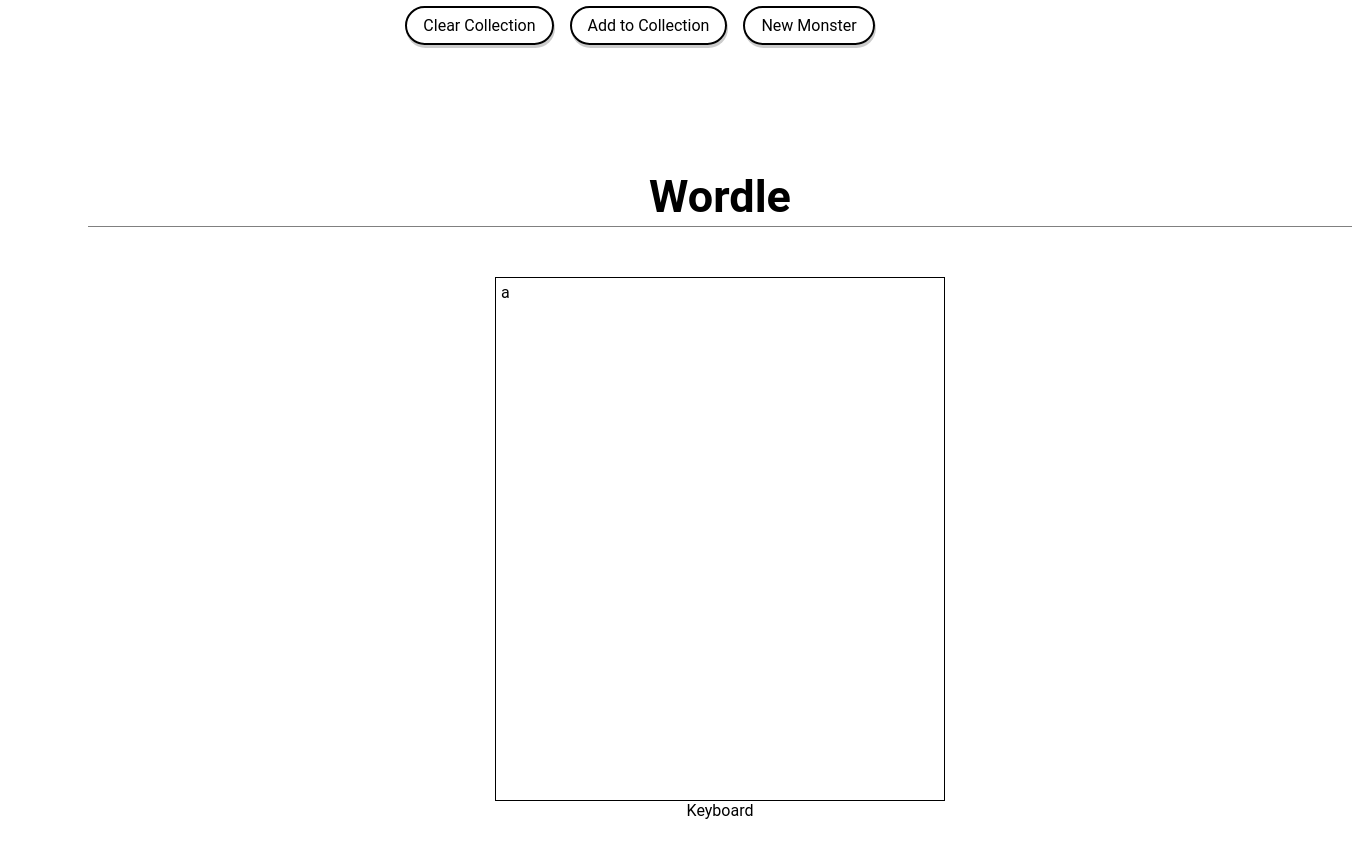
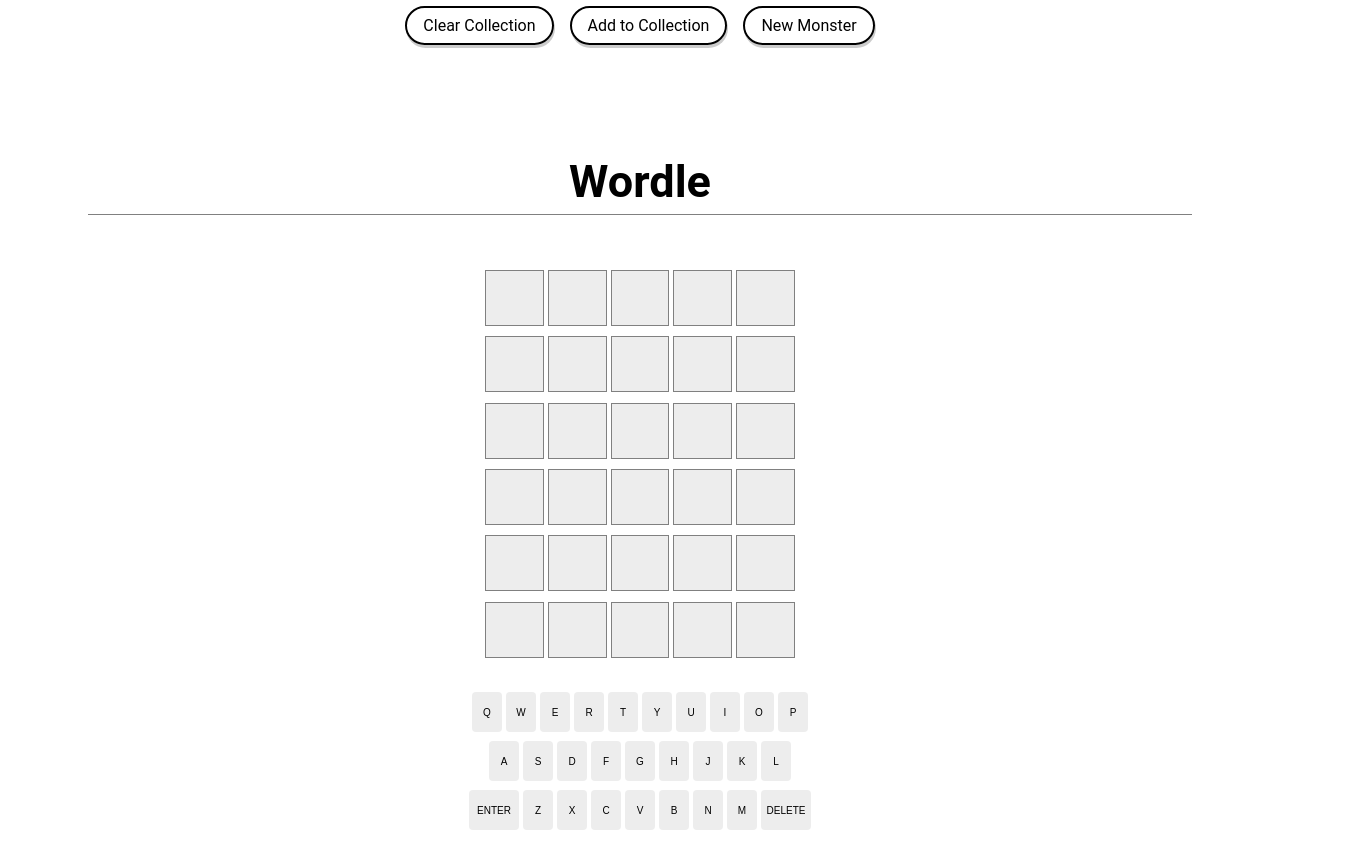
Before and after one commit to maikupero/react_sandbox, a React (Create React App) app: page / in a window 1280 px wide. Shown: the part 1520-2388 px from the top of the page, 1352 px wide, since content can reach past the window. Built offline with nearby package versions, Linux system fonts and the light colour scheme.

Commit message:
further wordle updates

```diff
--- a/src/App.css
+++ b/src/App.css
@@ -25,14 +25,6 @@
   margin: 2em;
   height: 500px;
 }
-@media only screen and (max-width: 980px) {
-  .main {
-    margin: 1em;
-  }
-  .content {
-    margin: 1em;
-  }
-}
 
 .buttons {
   padding: 1em;
@@ -55,6 +47,24 @@
   box-shadow: none;
 }
 
+/* Mobile styles */
+@media only screen and (max-width: 980px) {
+  .main {
+    margin: 1em;
+  }
+  .content {
+    margin: 1em;
+
+  }
+  .buttons {
+    padding: 0em;
+  }
+  button {
+    margin: .3em;
+    padding: .6em .6em;
+    line-height: .5;
+  }
+}
 
 /* StringMaker styles */
 #longstring, #stringlength {
--- a/src/Components/Monsters/monsters.css
+++ b/src/Components/Monsters/monsters.css
@@ -1,6 +1,6 @@
 #collection {
     width: 45%;
-    height: 400px;
+    height: 450px;
     display: flex;
     flex-wrap: wrap;
     border: solid 1px black;
@@ -9,7 +9,8 @@
 
 #collectedmonster {
     flex: 1 0 25%;
-    margin: 10px;
+    margin: auto;
+    padding: 20px;
 }
 #collectedmonster > img {
     height: 100px;
--- a/src/Components/Wordle/Components/Board.jsx
+++ b/src/Components/Wordle/Components/Board.jsx
@@ -1,16 +1,51 @@
-import { useState, React } from 'react';
-import { boardDefault } from '../boardhelper';
+import { React } from 'react';
+import Letter from './Letter';
 
 function Board() {
-	const [board, setBoard] = useState(boardDefault);
   return (
     <div className='board'>
-			<div className="row">a </div>
-			<div className="row"> </div>
-			<div className="row"> </div>
-			<div className="row"> </div>
-			<div className="row"> </div>
-			<div className="row"> </div>
+			<div className="row">
+				<Letter letterPos={0} attemptVal={0}/>
+				<Letter letterPos={1} attemptVal={0}/>
+				<Letter letterPos={2} attemptVal={0}/>
+				<Letter letterPos={3} attemptVal={0}/>
+				<Letter letterPos={4} attemptVal={0}/>
+			</div>
+			<div className="row">
+				<Letter letterPos={0} attemptVal={1}/>
+				<Letter letterPos={1} attemptVal={1}/>
+				<Letter letterPos={2} attemptVal={1}/>
+				<Letter letterPos={3} attemptVal={1}/>
+				<Letter letterPos={4} attemptVal={1}/>
+			</div>
+			<div className="row">
+				<Letter letterPos={0} attemptVal={2}/>
+				<Letter letterPos={1} attemptVal={2}/>
+				<Letter letterPos={2} attemptVal={2}/>
+				<Letter letterPos={3} attemptVal={2}/>
+				<Letter letterPos={4} attemptVal={2}/>
+			</div>
+			<div className="row">
+				<Letter letterPos={0} attemptVal={3}/>
+				<Letter letterPos={1} attemptVal={3}/>
+				<Letter letterPos={2} attemptVal={3}/>
+				<Letter letterPos={3} attemptVal={3}/>
+				<Letter letterPos={4} attemptVal={3}/>
+			</div>
+			<div className="row">
+				<Letter letterPos={0} attemptVal={4}/>
+				<Letter letterPos={1} attemptVal={4}/>
+				<Letter letterPos={2} attemptVal={4}/>
+				<Letter letterPos={3} attemptVal={4}/>
+				<Letter letterPos={4} attemptVal={4}/>
+			</div>
+			<div className="row">
+				<Letter letterPos={0} attemptVal={5}/>
+				<Letter letterPos={1} attemptVal={5}/>
+				<Letter letterPos={2} attemptVal={5}/>
+				<Letter letterPos={3} attemptVal={5}/>
+				<Letter letterPos={4} attemptVal={5}/>
+			</div>
 		</div>
   );
 }
--- a/src/Components/Wordle/Components/Key.jsx
+++ b/src/Components/Wordle/Components/Key.jsx
@@ -0,0 +1,26 @@
+import React, { useContext } from 'react'
+import { AppContext } from '../Wordle';
+
+function Key({ keyVal, bigKey }) {
+	const {
+		onDelete,
+		onEnter,
+		onSelectLetter
+	} = useContext(AppContext);
+
+	const selectLetter = () => {
+		if (keyVal === "ENTER") {
+			onEnter();
+		} else if (keyVal === "DELETE") {
+			onDelete();
+		}	else {
+			onSelectLetter(keyVal);
+		}
+	};
+
+  return (
+    <div className='key' id={bigKey && "big"} onClick={selectLetter}>{keyVal}</div>
+  );
+}
+
+export default Key
--- a/src/Components/Wordle/Components/Keyboard.jsx
+++ b/src/Components/Wordle/Components/Keyboard.jsx
@@ -1,8 +1,58 @@
-import React from 'react'
+import React, { useContext, useCallback, useEffect } from 'react';
+import { AppContext } from '../Wordle';
+import Key from './Key';
 
 function Keyboard() {
+	const { onEnter, onDelete, onSelectLetter } = useContext(AppContext)
+
+	const letters = ["a","b","c","d","e","f","g","h","i","j","k","l","m","n","o","p","q","r","s","t","u","v","w","x","y","z"];
+	const keys1 = ["Q","W","E","R","T","Y","U","I","O","P"];
+	const keys2 = ["A","S","D","F","G","H","J","K","L"];
+	const keys3 = ["Z","X","C","V","B","N","M",];
+
+	// Prevents reupdating everything unnecessarily.
+	const handleKeyboard = useCallback((event) => {
+		if (event.key === 'Enter') {
+			onEnter();
+		} else if (event.key === 'Backspace') {
+			onDelete();
+		} else {
+			for (let letter of letters) {
+				if (event.key === letter) {
+					onSelectLetter(letter.toUpperCase())
+				}
+			}
+		}
+	});
+
+	useEffect(() => {
+		document.addEventListener("keydown", handleKeyboard);
+
+		return () => {
+			document.removeEventListener("keydown", handleKeyboard);
+		}
+	}, [handleKeyboard]);
+
   return (
-    <div>Keyboard</div>
+    <div className='keyboard' onKeyDown={handleKeyboard}>
+			<div className="line1">
+				{keys1.map((key) => {
+					return <Key keyVal={key}/>;
+				})}
+			</div>
+			<div className="line2">
+				{keys2.map((key) => {
+					return <Key keyVal={key}/>;
+				})}
+			</div>
+			<div className="line3">
+				<Key keyVal={"ENTER"} bigKey />
+				{keys3.map((key) => {
+					return <Key keyVal={key}/>;
+				})}
+				<Key keyVal={"DELETE"} bigKey />
+			</div>
+    </div>
   )
 }
 
--- a/src/Components/Wordle/Components/Letter.jsx
+++ b/src/Components/Wordle/Components/Letter.jsx
@@ -0,0 +1,12 @@
+import React, { useContext } from 'react';
+import { AppContext } from '../Wordle';
+
+function Letter({ letterPos, attemptVal }) {
+    const { board } = useContext(AppContext)
+    const letter = board[attemptVal][letterPos];
+  return (
+    <div className='letter'>{letter}</div>
+  )
+}
+
+export default Letter
--- a/src/Components/Wordle/Wordle.jsx
+++ b/src/Components/Wordle/Wordle.jsx
@@ -1,15 +1,56 @@
 import './wordle.css';
+import { createContext, useState } from 'react';
+
 import Board from './Components/Board';
 import Keyboard from './Components/Keyboard';
+import { boardDefault } from './boardhelper';
+
+export const AppContext = createContext();
 
 export default function Wordle() {
+	const [board, setBoard] = useState(boardDefault);
+	const [currAttempt, setCurrAttempt] = useState({attempt: 0, letterPos: 0});
+
+	const correctWord = "RIGHT";
+
+	const onSelectLetter = (keyVal) => {
+		if (currAttempt.letterPos > 4) return;
+		const newBoard = [...board];
+		newBoard[currAttempt.attempt][currAttempt.letterPos] = keyVal;
+		setBoard(newBoard);
+		setCurrAttempt({ ...currAttempt, letterPos: currAttempt.letterPos + 1})
+	}
+	const onDelete = () => {
+		if (currAttempt.letterPos === 0) return;
+		const newBoard = [...board];
+		newBoard[currAttempt.attempt][currAttempt.letterPos-1] = "";
+		setBoard(newBoard);
+		setCurrAttempt({...currAttempt, letterPos: currAttempt.letterPos - 1})
+	}
+	const onEnter = () => {
+		if (currAttempt.letterPos !== 5) return;
+		setCurrAttempt({attempt: currAttempt.attempt + 1, letterPos: 0})
+	}
+
 	return (
 		<div className='main game'>
 			<nav>
 				<h1>Wordle</h1>
 			</nav>
-			<Board />
-			<Keyboard />
+			<AppContext.Provider
+				value={{
+					board,
+					setBoard,
+					currAttempt,
+					setCurrAttempt,
+					onDelete,
+					onEnter,
+					onSelectLetter,
+					correctWord
+				}}>
+				<Board />
+				<Keyboard />
+			</AppContext.Provider>
 		</div>
 	);
 };
--- a/src/Components/Wordle/wordle.css
+++ b/src/Components/Wordle/wordle.css
@@ -1,16 +1,14 @@
 .game {
-    width: 100%;
     height: calc(100vh - 170px);
     display: flex;
     align-items: center;
-    padding-top: 50px;
-    flex-direction: column;
+    flex-direction: column;;
 }
 
 .board {
-    width: 450px;
-    height: 550px;
-    border: 1px solid black;
+    width: 320px;
+    height: 400px;
+    border: 1px solid white;
     display: flex;
     flex-direction: column;
 }
@@ -19,19 +17,20 @@
     flex: 33%;
     display: flex;
     flex-direction: row;
-    margin: 5px;
+    margin: 2px;
 }
 
 .letter {
     flex: 33%;
-    height: 100%;
+    height: 90%;
     border: 1px solid grey;
-    margin: 5px;
+    margin: 2px;
     display: grid;
     place-items: center;
-    font-size: 30px;
+    font-size: 25px;
     font-weight: bolder;
-    color: white;
+    background-color: rgb(237, 237, 237);
+    color: black;
     font-family: Arial, Helvetica, sans-serif;
 }
 
@@ -49,8 +48,8 @@
 
 .keyboard {
     width: 700px;
-    height: 300px;
-    margin-top: 60px;
+    height: 100px;
+    margin-top: 20px;
 }
 
 .line1 {
@@ -73,25 +72,25 @@
     display: flex;
     flex-direction: row;
     justify-content: center;
-    margin: 5px;
+    margin: 2px;
 }
 
 .key {
-    width: 50px;
-    height: 70px;
-    margin: 5px;
+    width: 30px;
+    height: 40px;
+    margin: 2px;
     border-radius: 4px;
     display: grid;
     place-items: center;
-    font-size: 20px;
-    background-color: grey;
-    color: white;
+    font-size: 10px;
+    background-color: rgb(237, 237, 237);
+    color: black;
     font-family: Arial, Helvetica, sans-serif;
     cursor: pointer;
 }
 
 #big {
-    width: 100px;
+    width: 50px;
 }
 
   #disabled {
```
